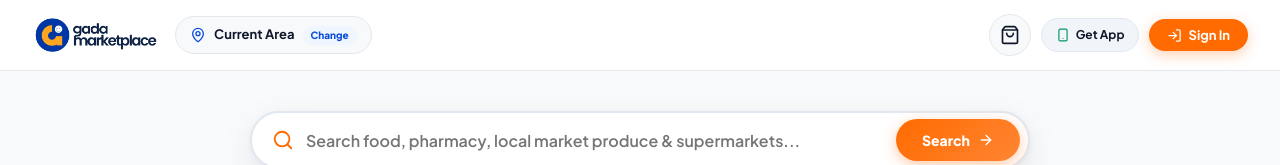
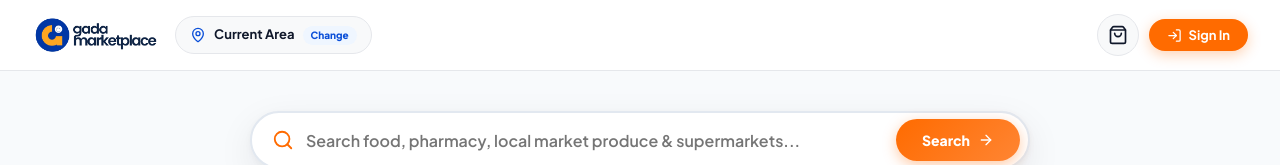
Before and after one commit to chilavet/gada-marketplace, a React (Vite) app: page / in a window 1280 px wide. Shown: the top 165 px of the page. Built offline with nearby package versions, Linux system fonts and the light colour scheme; no server answers.

Commit message:
feat: remove 'Get App' button from header navigation

```diff
--- a/src/components/Navbar.jsx
+++ b/src/components/Navbar.jsx
@@ -15,12 +15,6 @@ export default function Navbar({
   onOpenLocationModal
 }) {
   const [showUserDropdown, setShowUserDropdown] = useState(false);
-
-  // Dynamic mobile store detection
-  const isAppleDevice = typeof navigator !== 'undefined' && /iPad|iPhone|iPod|Macintosh/.test(navigator.userAgent) && !/Android/.test(navigator.userAgent);
-  const smartStoreUrl = isAppleDevice
-    ? 'https://apps.apple.com/us/app/gada-customer/id6578457399'
-    : 'https://play.google.com/store/apps/details?id=com.gadaclient&pcampaignid=web_share';
 
   return (
     <header className="navbar">
@@ -271,33 +265,6 @@ export default function Navbar({
             </div>
           ) : (
             <div style={{ display: 'flex', alignItems: 'center', gap: '10px' }}>
-              <a
-                href={smartStoreUrl}
-                target="_blank"
-                rel="noopener noreferrer"
-                title={isAppleDevice ? "Download Gada Customer App on Apple App Store" : "Download Gada App on Google Play Store"}
-                style={{
-                  display: 'flex',
-                  alignItems: 'center',
-                  gap: '6px',
-                  padding: '7px 14px',
-                  borderRadius: '20px',
-                  background: '#F1F5F9',
-                  border: '1px solid #E2E8F0',
-                  color: '#0F172A',
-                  fontSize: '12px',
-                  fontWeight: '700',
-                  textDecoration: 'none',
-                  transition: 'background 0.2s',
-                  whiteSpace: 'nowrap'
-                }}
-                onMouseEnter={(e) => e.currentTarget.style.background = '#E2E8F0'}
-                onMouseLeave={(e) => e.currentTarget.style.background = '#F1F5F9'}
-              >
-                <Smartphone size={14} color={isAppleDevice ? "#0B4FD8" : "#059669"} />
-                <span>Get App</span>
-              </a>
-
               <button
                 onClick={() => onOpenAuth('login')}
                 className="primary-btn"
```
